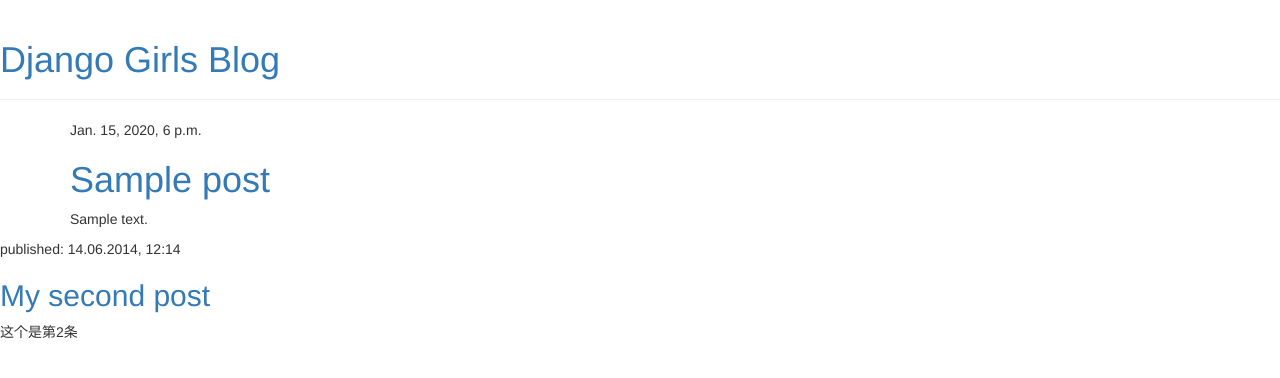
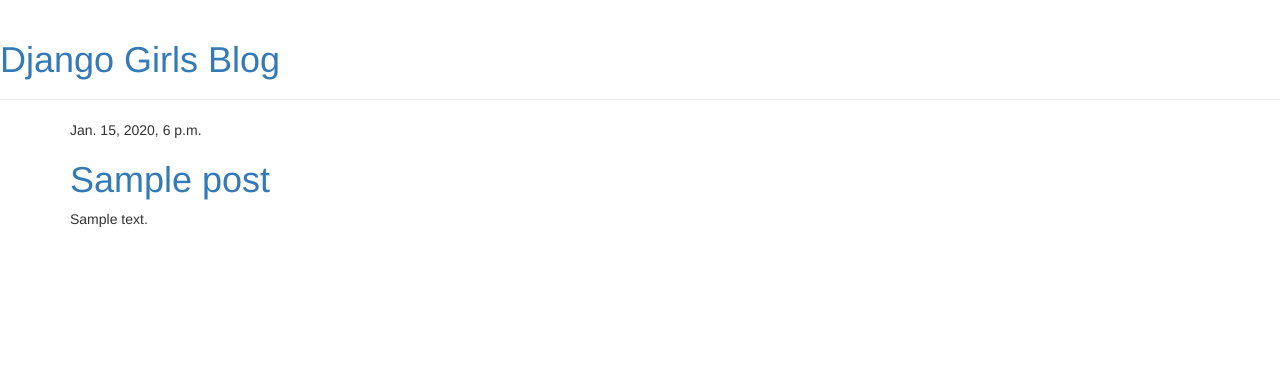
Before and after one commit to caixinshu/django, a Django app: template blog/templates/blog/post_list.html in a window 1280 px wide. Shown: the top 378 px of the page. Run offline with Django 3.2, Linux system fonts and the light colour scheme; the template is opened without the code that fills it: values that come from a table or form of the project are taken from there, others are empty; tables that the repository leaves empty hold one stand-in row (values such as "Sample post"); some libraries are stand-ins or nearby versions.

Commit message:
删除多余部分

```diff
--- a/blog/templates/blog/post_list.html
+++ b/blog/templates/blog/post_list.html
@@ -28,9 +28,6 @@
         </div>
         </div>
 
-        <div>
-            <p>published: 14.06.2014, 12:14</p>
-            <h2><a href="">My second post</a></h2>
-            <p>这个是第2条</p>
+
     </body>
 </html>
```
